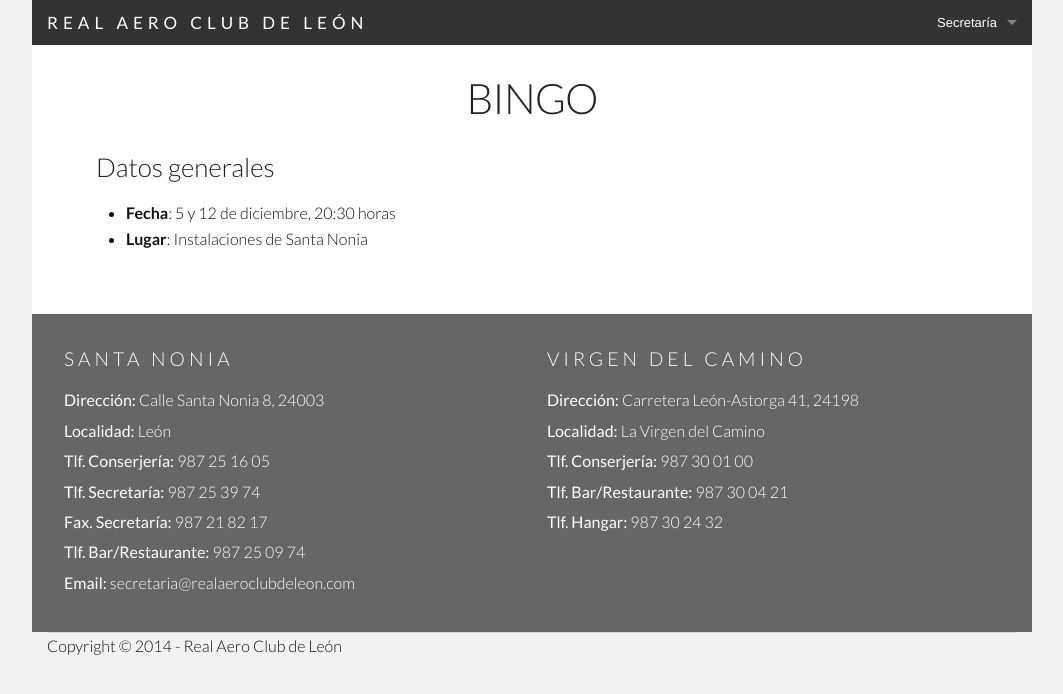
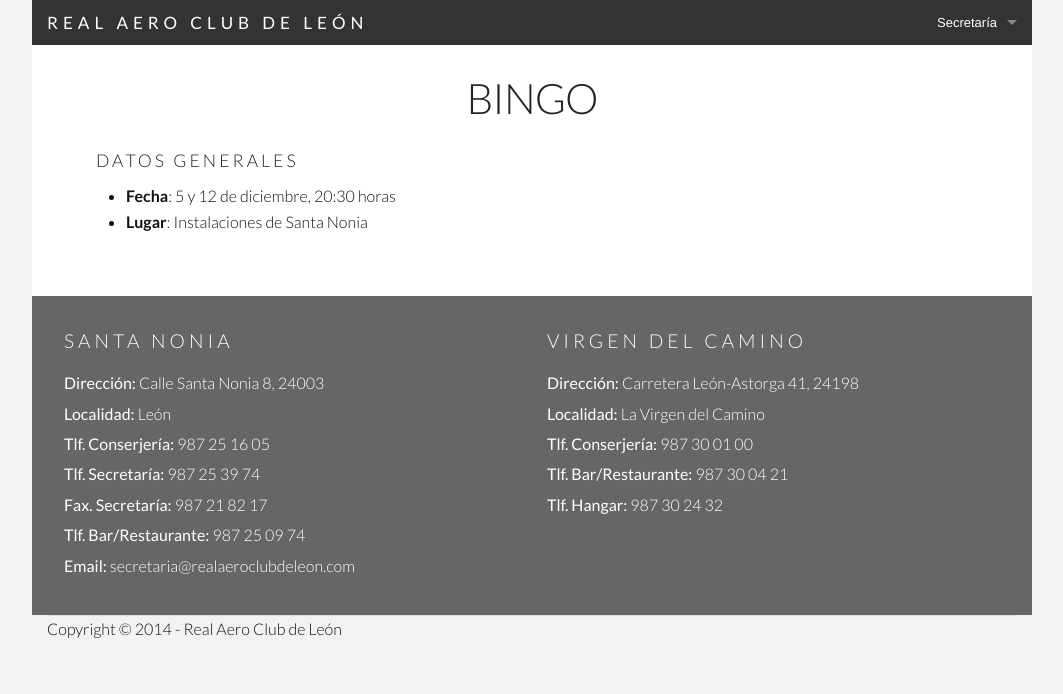
Before and after one commit to aeroclubleon/aeroclubleon.github.io, a Jekyll site: the page built from _pages/bingo-diciembre-2014.md, in a window 1280 px wide. Shown: the top 694 px of the page, without its empty margins (108-1171 px from the left). Built offline with Jekyll 4.4.1, drawn with Linux system fonts in a browser that asks for light colours.

Commit message:
Actualizado estilo h3

```diff
--- a/css/mis-estilos.css
+++ b/css/mis-estilos.css
@@ -66,6 +66,12 @@
 	border-bottom: 1px solid #EEE;
 }
 
+#contenedor-general h3 {
+	font-size: 1.1rem;
+	text-transform: uppercase;
+	letter-spacing: 3px;
+	margin: 1.5rem 0rem 0.6rem 0rem;
+}
 
 #contenedor-situaciones {
 	background-color: #666;
```
